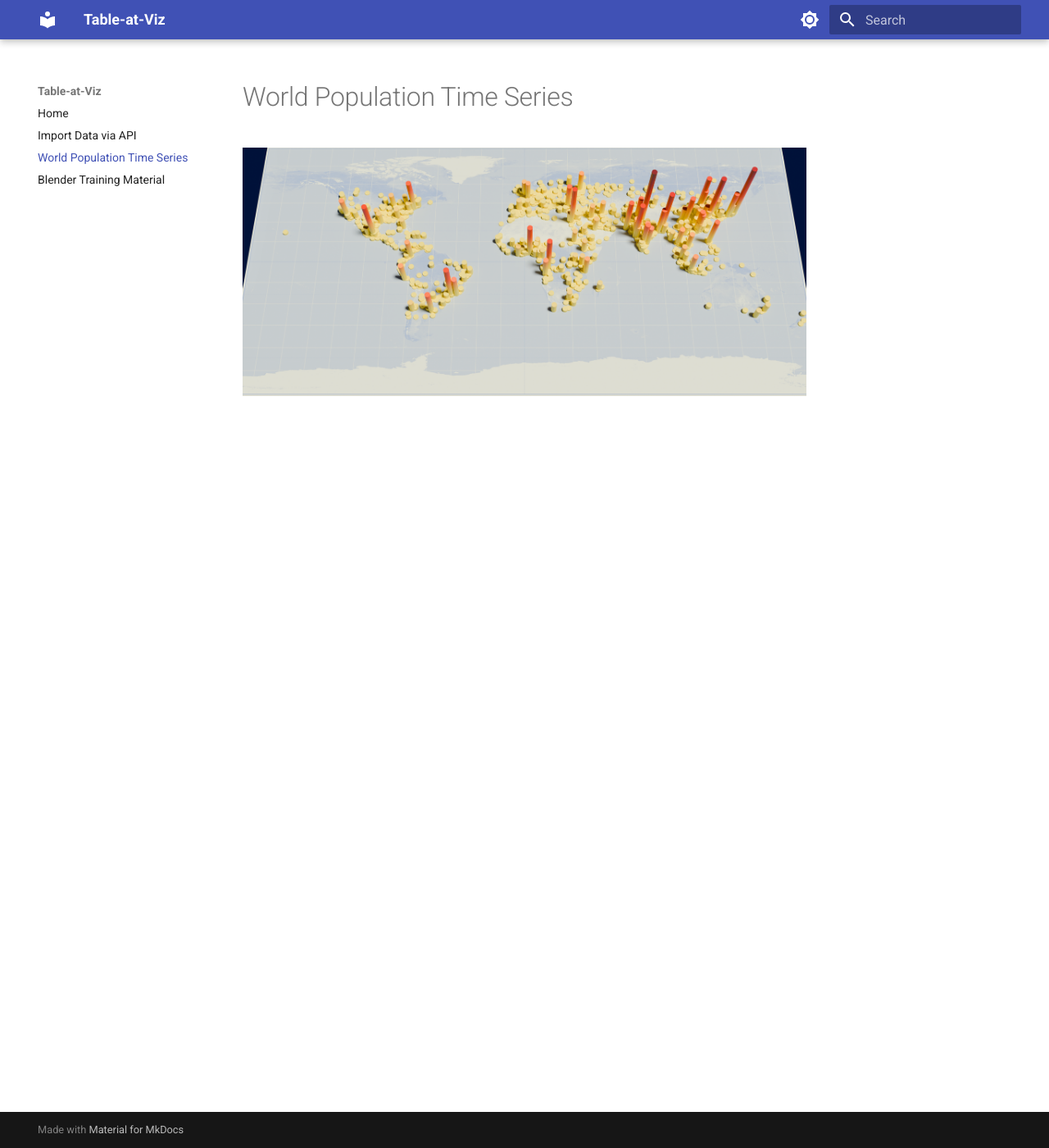
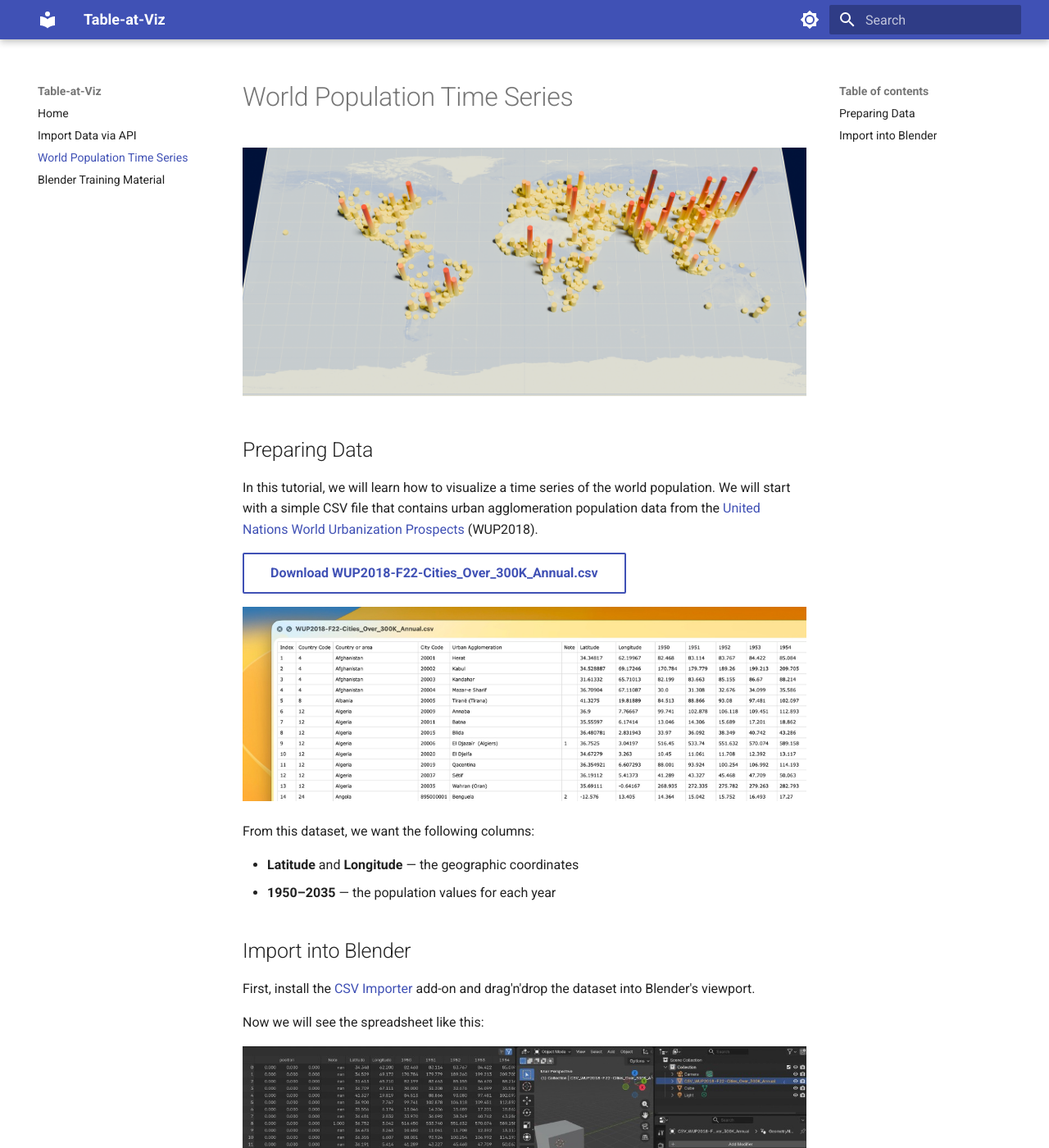
Before and after one commit to kolibril13/Table-at-Viz, an MkDocs documentation site: the page built from docs/world-population-time-series.md, in a window 1280 px wide and 1400 px high. Shown: the whole window at 82% size. Built offline with MkDocs 1.6.1 and Material for MkDocs 9.7.7, drawn with Linux system fonts in a browser that asks for light colours.

Commit message:
add data

```diff
--- a/docs/world-population-time-series.md
+++ b/docs/world-population-time-series.md
@@ -5,3 +5,24 @@ title: World Population Time Series
 # World Population Time Series
 
 ![World population time series](assets/world-population-time-series.png)
+
+## Preparing Data
+
+In this tutorial, we will learn how to visualize a time series of the world population. We will start with a simple CSV file that contains urban agglomeration population data from the [United Nations World Urbanization Prospects](https://population.un.org/wup/downloads?tab=Countries%20and%20Aggregates) (WUP2018).
+
+[Download WUP2018-F22-Cities_Over_300K_Annual.csv](assets/WUP2018-F22-Cities_Over_300K_Annual.csv){ .md-button }
+
+![CSV file screenshot](assets/csv-screenshot.png)
+
+From this dataset, we want the following columns:
+
+- **Latitude** and **Longitude** — the geographic coordinates
+- **1950–2035** — the population values for each year
+
+## Import into Blender
+
+First, install the [CSV Importer](https://extensions.blender.org/add-ons/csv-importer/) add-on and drag'n'drop the dataset into Blender's viewport.
+
+Now we will see the spreadsheet like this:
+
+![CSV imported into Blender](assets/blender-csv-import.png)
```
Also changed, not shown: docs/assets/blender-csv-import.png (added), docs/assets/csv-screenshot.png (added), 1 other file.
